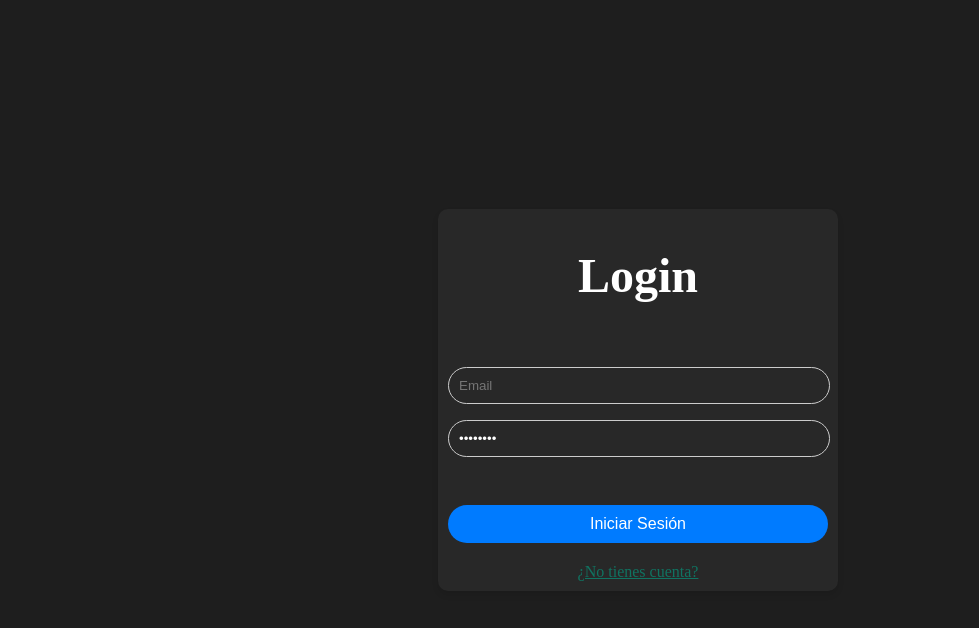
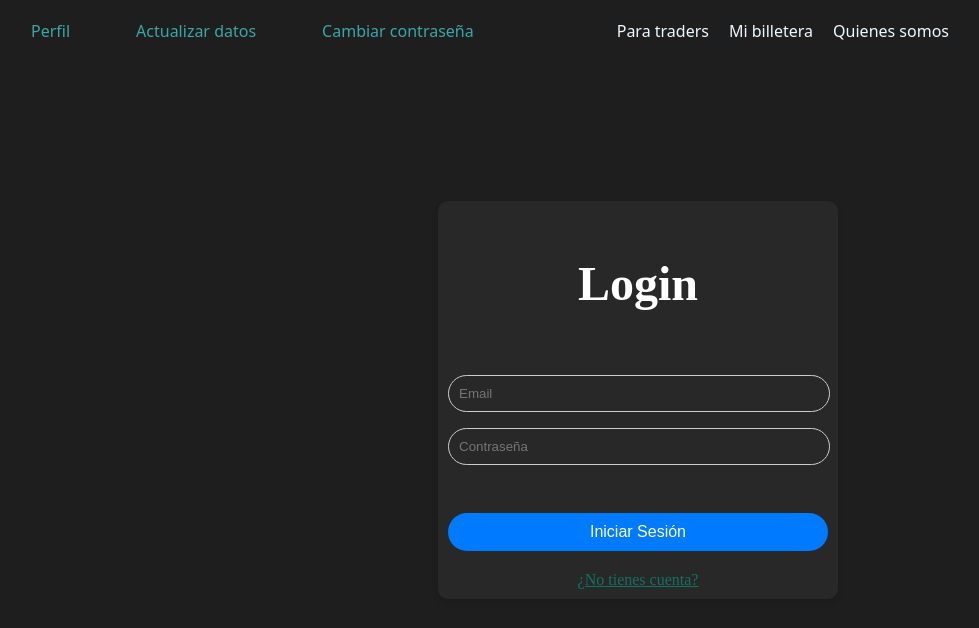
Before and after one commit to BDA824/Proyecto_web, a React (Vite) app in the folder client/: page /login in a window 1280 px wide. Shown: the top 628 px of the page, without its empty margins (2-981 px from the left). Built offline with nearby package versions, Linux system fonts and the light colour scheme.

Commit message:
Dashboard changes 1

```diff
--- a/client/src/Components/Formulario.jsx
+++ b/client/src/Components/Formulario.jsx
@@ -4,6 +4,7 @@ import './Formulario.css';
 import { useForm } from 'react-hook-form';
 import { loginUser } from "../api/broker.api";
 import { toast } from 'react-hot-toast';
+import Main from "./Main";
 
 export default function Formulario() {
     const [nombre, setNombre] = useState("");
@@ -40,6 +41,9 @@ export default function Formulario() {
 
     return (
         <section className="Formulario">
+            <div>
+                <Main />
+            </div>
             <h1 className="Formulario__titulo">Login</h1>
             <form onSubmit={onSubmit} className="Formulario__form">
                 <input
@@ -49,7 +53,7 @@ export default function Formulario() {
                 {...register("mail", { required: true })}
                  />
                 <input
-                type="password" value="Password"
+                type="password"
                 placeholder="Contraseña"
                 className="Formulario__input"
 
--- a/client/src/Components/Main.css
+++ b/client/src/Components/Main.css
@@ -12,7 +12,7 @@
     border: none;
     color: #3CA6A6;
     padding: 10px 28px;
-    margin: 15px;
+    margin: 5px;
     cursor: pointer;
     border-radius: 5px;
     text-decoration: none;
@@ -33,7 +33,7 @@
 }
 
 .redirect-options-view {
-    margin-left: 250px;
+    margin-left: 100px;
 }
 
 .redirect-view {
--- a/client/src/Components/Main.jsx
+++ b/client/src/Components/Main.jsx
@@ -7,6 +7,7 @@ export default function Main() {
             <section className='header-page'>
                 <Link className='redirect-page' to='/create-account'>Perfil</Link>
                 <Link className='redirect-page' to='/login'>Actualizar datos</Link>
+                <Link className='redirect-page' to='/login'>Cambiar contraseña</Link>
                 <span className='redirect-options-view'>
                     <Link className='redirect-view'>Para traders</Link>
                     <Link className='redirect-view'>Mi billetera</Link>
--- a/client/src/Components/Registro.jsx
+++ b/client/src/Components/Registro.jsx
@@ -4,6 +4,7 @@ import { useForm } from 'react-hook-form';
 import { createUser } from "../api/broker.api";
 import './Registro.css';
 import { toast } from 'react-hot-toast';
+import Main from "./Main";
 
 export default function Registro() {
     const [error, setError] = useState("");
@@ -33,6 +34,9 @@ export default function Registro() {
 
     return (
         <section className="Registro">
+            <div>
+                <Main />
+            </div>
             <h1 className="Registro__titulo">Registro</h1>
             <form onSubmit={onSubmit} className="Registro__form">
                 <input
```
